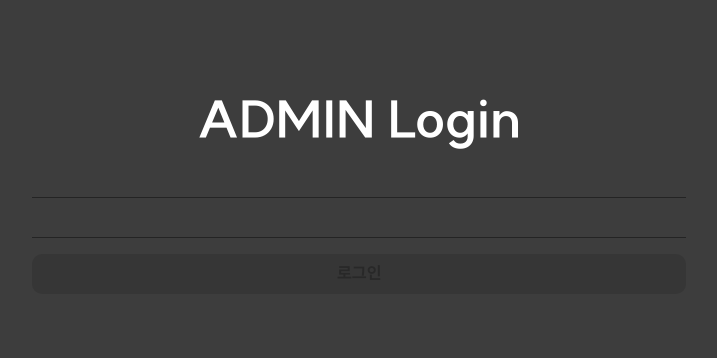
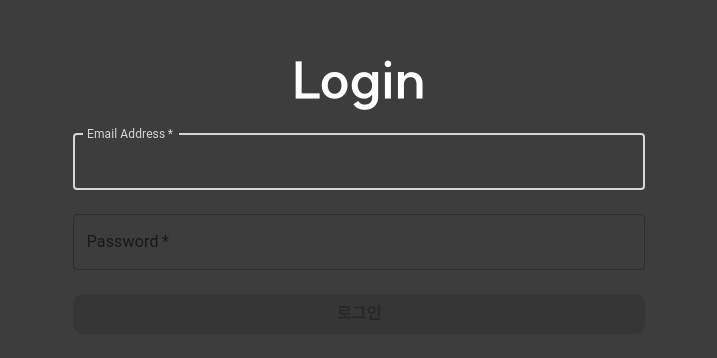
Before and after one commit to kych0912/IVC_Page-main, a React (Create React App) app in the folder client/: page /admin in a window 1280 px wide. Shown: the part 204-562 px from the top of the page, without its empty margins (281-998 px from the left). Built offline with nearby package versions, Linux system fonts and the light colour scheme.

Commit message:
edit url component

```diff
--- a/client/src/App.js
+++ b/client/src/App.js
@@ -5,7 +5,7 @@ import Faq from '../src/component/FAQ'
 import Recruit from '../src/component/Recruit'
 import Login from "./component/admin/login"
 import Paperbase from './component/admin/PaperBase';
-import Admin from './component/admin/admin';
+import Admin from './component/admin/adminComponent/editURL';
 import { Outlet } from 'react-router-dom';
 
 import {
--- a/client/src/api/login.js
+++ b/client/src/api/login.js
@@ -20,6 +20,8 @@ export async function editURL(url){
             url:url
         }
 
+
+
         const _response = await axios.post(`/api/admin/editURL`,body);
         return _response.data;
     }
--- a/client/src/component/admin/PaperBase.js
+++ b/client/src/component/admin/PaperBase.js
@@ -147,11 +147,20 @@ const drawerWidth = 256;
 
 function Paperbase(props) {
   const [mobileOpen, setMobileOpen] = React.useState(false);
+  const [tabsValue,setTabsValue] = React.useState(0);
   const isSmUp = useMediaQuery(theme.breakpoints.up('sm'));
 
   const handleDrawerToggle = () => {
     setMobileOpen(!mobileOpen);
   };
+
+  const handleTabsValue = (event, newValue) => {
+    setTabsValue(newValue);
+  }
+
+  React.useEffect(()=>{
+    console.log("tabsValue",tabsValue);
+  },[tabsValue])
 
   return (
     <ThemeProvider theme={theme}>
@@ -176,7 +185,7 @@ function Paperbase(props) {
           />
         </Box>
         <Box sx={{ flex: 1, display: 'flex', flexDirection: 'column' }}>
-          <Header onDrawerToggle={handleDrawerToggle} />
+          <Header onDrawerToggle={handleDrawerToggle} handleTabsValue={handleTabsValue}/>
           <Box component="main" sx={{ flex: 1, py: 6, px: 4, bgcolor: '#eaeff1' }}>
             <Outlet/>
           </Box>
--- a/client/src/component/admin/admin.js
+++ /dev/null
@@ -1,62 +0,0 @@
-import { Box, Typography,Input, CircularProgress, Button } from "@mui/material"
-import { useState } from "react"
-import { editURL } from "../../api/login"
-import Auth from "../../hoc/auth"
-import Header from "./adminComponent/header"
-import Navigator from "./adminComponent/Navigator"
-import Paperbase from "./PaperBase"
-
-function Admin(){
-    const [url,setUrl] = useState('')
-    const [loading,setLoading] = useState(false)
-
-    const handleURL = (e) =>{
-        setUrl(e.target.value);
-    }
-
-    const handleSubmit = async (e) => {
-        e.preventDefault();
-
-        setLoading(true);
-        const response = await editURL(url);
-
-        if(response.success){
-            alert('수정 성공');
-        }
-        else{
-            alert('수정 실패');
-        }
-        setLoading(false);
-    }
-
-    return(
-        <Box sx={{width:'100%',backgroundColor:'#eaeff1',height:'100vh'}}>
-            <Box sx={{display:"flex",justifyContent:"center",alignItems:"center",height:'100%',flexDirection:"column"}}>
-                <Typography sx={{fontFamily:'SUIT Variable',fontWeight:"bold",color:"black",fontSize:'50px'}}>
-                    EDIT SUBMIT URL
-                </Typography>
-
-
-                <Box sx={{width:"50%"}}>
-                    <Input onChange={handleURL} sx={{width:'100%',fontFamily:'Pretendard Variable',fontWeight:'600',fontSize:'22px'}}/>
-                    <Button onClick = {handleSubmit} type = "submit" variant="contained" color="primary" sx={{width:'100%',height:'40px',borderRadius:'10px',boxShadow:0,my:2}}>
-                        <Typography sx={{fontFamily:'Pretendard Variable',fontSize:'16px',fontWeight:"bold"}}>
-                            제출 URL 수정
-                        </Typography>
-                    </Button>
-                </Box>
-            </Box>
-
-            {
-                loading?
-                <Box sx={{position:'fixed',left: '50%',transform:'translate(-50%, 0)',top:"50%"}}>
-                    <CircularProgress color="primary"/>
-                </Box>
-                :
-                ""
-            }
-        </Box>
-    )
-}
-
-export default Auth(Admin);
--- /dev/null
+++ b/client/src/component/admin/adminComponent/editURL.js
@@ -0,0 +1,82 @@
+import { Box, Typography,InputBase, CircularProgress, Button,Toolbar,Grid,TextField, Paper, Tooltip,IconButton } from "@mui/material"
+import Divider from '@mui/material/Divider';
+import { useState } from "react"
+import { editURL } from "../../../api/login"
+import Auth from "../../../hoc/auth"
+import Header from "./header"
+import Navigator from "./Navigator"
+import Paperbase from "../PaperBase"
+
+function Admin(){
+    const [url,setUrl] = useState('')
+    const [loading,setLoading] = useState(false)
+
+    const handleURL = (e) =>{
+        setUrl(e.target.value);
+    }
+
+    const handleSubmit = async (e) => {
+        e.preventDefault();
+
+        setLoading(true);
+        const response = await editURL(url);
+
+        if(response.success){
+            alert('수정 성공');
+        }
+        else{
+            alert('수정 실패');
+        }
+        setLoading(false);
+    }
+
+    return(
+        <Paper sx={{ maxWidth: 936, margin: 'auto', overflow: 'hidden' }}>
+            <Box sx={{p:1.5}}>
+                <Typography sx={{mb:1, fontFamily:'SUIT Variable',fontWeight:800,fontSize:'1rem' }} color="text.secondary" >
+                    제출 URL 수정
+                </Typography>
+                <Divider />
+
+                <Typography sx={{ my: 1,fontFamily:'SUIT Variable',fontWeight:800,fontSize:'0.75rem' }} color="text.secondary" >
+                    구글 폼 URL
+                </Typography>
+
+                <form>
+                    <InputBase onChange={handleURL}
+                        inputProps={{
+                            style:{
+                                padding:0,
+                            }
+                        }}
+                        sx={{
+                            width:"100%",
+                            fontFamily:'SUIT Variable',
+                            border:"0.0625rem solid rgb(210, 214, 218)"
+                            ,borderRadius:'8px'
+                            ,p:'0.5rem'
+                        }}
+                        required={true}
+                    />
+                    <Button disabled={!url} onClick = {handleSubmit} type = "submit" variant="contained" color="primary" sx={{width:'100%',height:'35px',borderRadius:'10px',boxShadow:0,my:2}}>
+                        <Typography sx={{fontFamily:'Pretendard Variable',fontSize:'16px',fontWeight:"bold"}}>
+                            제출 URL 수정
+                        </Typography>
+                    </Button>
+                </form>
+
+
+                {
+                    loading?
+                    <Box sx={{position:'fixed',left: '50%',transform:'translate(-50%, 0)',top:"50%"}}>
+                        <CircularProgress color="primary"/>
+                    </Box>
+                    :
+                    ""
+                }
+            </Box>
+        </Paper>
+    )
+}
+
+export default Auth(Admin);
--- a/client/src/component/admin/adminComponent/header.js
+++ b/client/src/component/admin/adminComponent/header.js
@@ -15,7 +15,7 @@ import Typography from '@mui/material/Typography';
 const lightColor = 'rgba(255, 255, 255, 0.7)';
 
 function Header(props) {
-  const { onDrawerToggle } = props;
+  const { onDrawerToggle,handleTabsValue } = props;
 
   return (
     <React.Fragment>
@@ -48,7 +48,7 @@ function Header(props) {
         </Toolbar>
       </AppBar>
       <AppBar color="primary" component="div" position="static" elevation={0} sx={{ zIndex: 0 }}>
-        <Tabs value={0} textColor="inherit">
+        <Tabs value={0} onchange={handleTabsValue} textColor="inherit">
           <Tab label="제출 링크 수정" />
           <Tab label="지원서 수정" />
         </Tabs>
--- a/client/src/component/admin/login.js
+++ b/client/src/component/admin/login.js
@@ -1,4 +1,4 @@
-import {Box, Typography, Input,Button} from '@mui/material';
+import {Box, Typography, TextField,Button} from '@mui/material';
 import CircularProgress from '@mui/material/CircularProgress';
 import { useEffect, useState } from 'react';
 import { getLogin } from '../../api/login';
@@ -42,15 +42,34 @@ export default function Login(){
 
     return(
         <Box sx={{width:'100%',backgroundColor:'#3D3D3D',height:'100vh'}}>
-            <Box sx={{display:"flex",justifyContent:"center",alignItems:"center",height:'100%',flexDirection:"column"}}>
+            <Box sx={{display:"flex",justifyContent:"center",alignItems:"center",height:'100%',flexDirection:"column",mx:5}}>
                 <Typography sx={{fontFamily:'SUIT Variable',fontWeight:"bold",color:"white",fontSize:'50px'}}>
-                    ADMIN Login
+                    Login
                 </Typography>
 
                 <form>
-                    <Input onChange={handleId} sx={{width:'100%',fontFamily:'Pretendard Variable',fontWeight:'600',fontSize:'22px'}}/>
-                    <Input onChange={handlePassword} sx={{width:'100%',fontFamily:'Pretendard Variable',fontWeight:'600',fontSize:'22px'}}/>
-
+                    <TextField
+                        margin="normal"
+                        required
+                        fullWidth
+                        id="email"
+                        label="Email Address"
+                        name="email"
+                        autoComplete="email"
+                        autoFocus
+                        onChange = {handleId}
+                    />
+                    <TextField
+                        margin="normal"
+                        required
+                        fullWidth
+                        name="password"
+                        label="Password"
+                        type="password"
+                        id="password"
+                        autoComplete="current-password"
+                        onChange = {handlePassword}
+                    />
                     <Button onClick = {handleSubmit} disabled={disabled} type = "submit" variant="contained" color="primary" sx={{width:'100%',height:'40px',borderRadius:'10px',boxShadow:0,my:2}}>
                         <Typography sx={{fontFamily:'Pretendard Variable',fontSize:'16px',fontWeight:"bold"}}>
                             로그인
```
